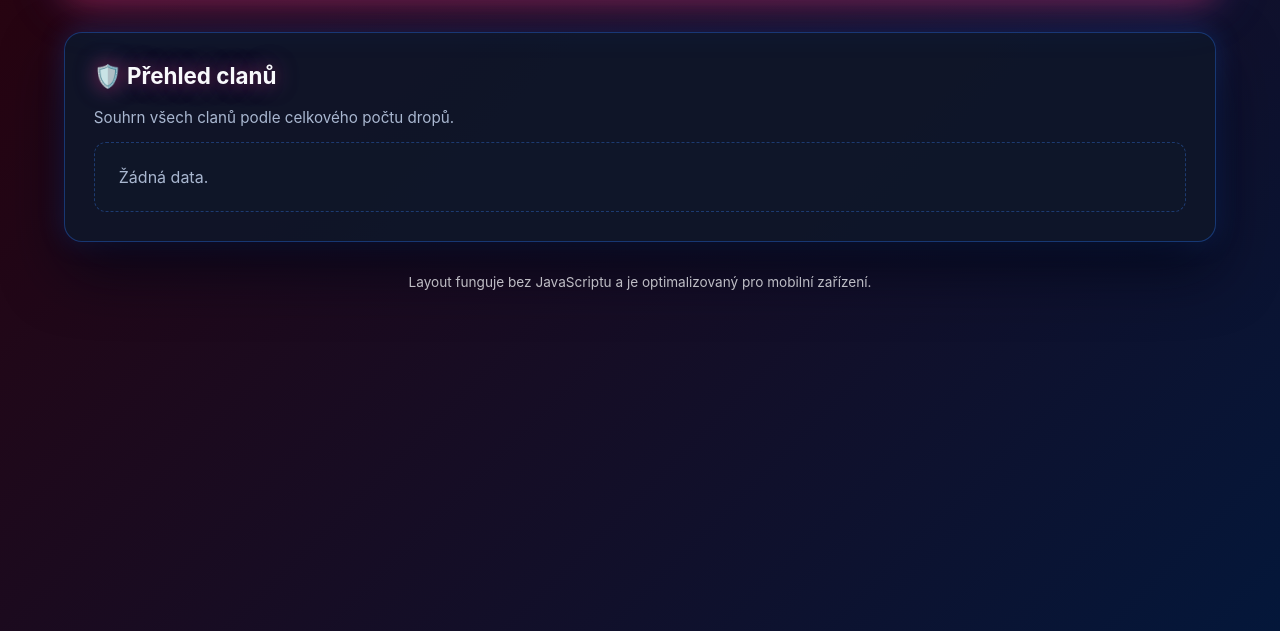
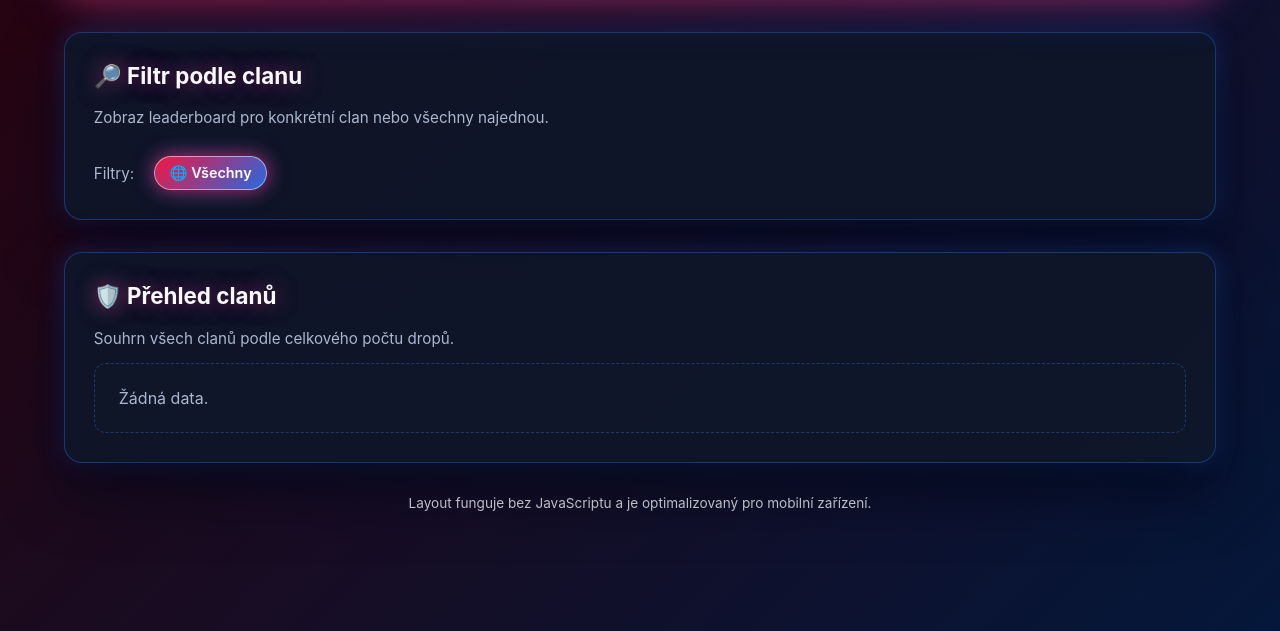
Before and after one commit to trefilmichal-prog/botdc, a PHP site: page / in a window 1280 px wide. Shown: the part 169-800 px from the top of the page. Run offline with PHP 8.4, Linux system fonts and the light colour scheme.

Commit message:
Add clan filter to leaderboard

```diff
--- a/web/index.php
+++ b/web/index.php
@@ -221,18 +221,45 @@ if ($method === 'POST') {
 
 // GET – zobrazit leaderboard
 try {
-    $clanTotals = $pdo->query("
+    $selectedClan = null;
+    if (isset($_GET['clan'])) {
+        $candidateClan = trim((string)$_GET['clan']);
+        if ($candidateClan !== '') {
+            $selectedClan = strtolower($candidateClan);
+        }
+    }
+
+    $clanOptions = $pdo->query("
+        SELECT
+            clan_key,
+            MAX(COALESCE(NULLIF(TRIM(clan_display), ''), 'Nezařazeno')) AS clan_display
+        FROM secret_leaderboard
+        WHERE clan_key IS NOT NULL AND clan_key != ''
+        GROUP BY clan_key
+        ORDER BY clan_display ASC
+    ")->fetchAll(PDO::FETCH_ASSOC);
+
+    $filterClause = '';
+    $filterParams = array();
+    if ($selectedClan !== null) {
+        $filterClause = " AND lower(clan_key) = :clan_key";
+        $filterParams[':clan_key'] = $selectedClan;
+    }
+
+    $stmtTotals = $pdo->prepare("
         SELECT
             COALESCE(clan_key, 'unassigned') AS clan_key_group,
             MAX(COALESCE(NULLIF(TRIM(clan_display), ''), 'Nezařazeno')) AS clan_display,
             SUM(count) AS total_count
         FROM secret_leaderboard
-        WHERE clan_key IS NOT NULL AND clan_key != ''
+        WHERE clan_key IS NOT NULL AND clan_key != ''$filterClause
         GROUP BY clan_key_group
         ORDER BY total_count DESC, clan_display ASC
-    ")->fetchAll(PDO::FETCH_ASSOC);
+    ");
+    $stmtTotals->execute($filterParams);
+    $clanTotals = $stmtTotals->fetchAll(PDO::FETCH_ASSOC);
 
-    $memberRows = $pdo->query("
+    $stmtMembers = $pdo->prepare("
         SELECT
             COALESCE(clan_key, 'unassigned') AS clan_key_group,
             MAX(COALESCE(NULLIF(TRIM(clan_display), ''), 'Nezařazeno')) AS clan_display,
@@ -240,10 +267,12 @@ try {
             MAX(display_name) AS display_name,
             SUM(count) AS count
         FROM secret_leaderboard
-        WHERE clan_key IS NOT NULL AND clan_key != ''
+        WHERE clan_key IS NOT NULL AND clan_key != ''$filterClause
         GROUP BY clan_key_group, user_id
         ORDER BY clan_key_group ASC, count DESC, user_id ASC
-    ")->fetchAll(PDO::FETCH_ASSOC);
+    ");
+    $stmtMembers->execute($filterParams);
+    $memberRows = $stmtMembers->fetchAll(PDO::FETCH_ASSOC);
 
     $stmtLU = $pdo->prepare("SELECT value FROM meta WHERE key = 'last_update'");
     $stmtLU->execute();
@@ -264,6 +293,24 @@ function display_name_label($displayName, $userId) {
         return (string)$userId;
     }
     return $label;
+}
+
+function clan_emoji_label($clanKey, $clanDisplay) {
+    $key = strtolower(trim((string)$clanKey));
+    $map = array(
+        'hrot' => '🛡️',
+    );
+    if (isset($map[$key])) {
+        return $map[$key];
+    }
+    $display = trim((string)$clanDisplay);
+    if ($display !== '') {
+        $displayKey = strtolower($display);
+        if (isset($map[$displayKey])) {
+            return $map[$displayKey];
+        }
+    }
+    return '🏴';
 }
 
 $clanMembers = array();
@@ -345,6 +392,41 @@ foreach ($memberRows as $row) {
             border: 1px solid rgba(255, 255, 255, 0.45);
             box-shadow: 0 0 16px rgba(255, 23, 68, 0.75), 0 0 22px rgba(41, 121, 255, 0.5);
             text-shadow: 0 0 10px rgba(255, 23, 68, 0.8);
+        }
+        .filters {
+            margin-top: 1.8rem;
+            display: flex;
+            flex-wrap: wrap;
+            gap: 0.75rem;
+            align-items: center;
+        }
+        .filter-label {
+            font-size: 0.95rem;
+            color: var(--muted);
+            margin-right: 0.5rem;
+        }
+        .filter-pill {
+            display: inline-flex;
+            align-items: center;
+            gap: 0.35rem;
+            padding: 0.45rem 0.9rem;
+            border-radius: 999px;
+            font-size: 0.9rem;
+            font-weight: 600;
+            border: 1px solid rgba(59, 130, 246, 0.45);
+            background: rgba(15, 23, 42, 0.7);
+            color: #e2e8f0;
+            transition: transform 0.15s ease, box-shadow 0.2s ease;
+        }
+        .filter-pill:hover {
+            transform: translateY(-1px);
+            box-shadow: 0 8px 20px rgba(59, 130, 246, 0.35);
+        }
+        .filter-pill.active {
+            background: linear-gradient(135deg, rgba(255, 23, 68, 0.95), rgba(41, 121, 255, 0.85));
+            border-color: rgba(255, 255, 255, 0.5);
+            color: #fff;
+            box-shadow: 0 0 18px rgba(255, 23, 68, 0.65), 0 0 24px rgba(41, 121, 255, 0.45);
         }
         .layout {
             margin-top: 2rem;
@@ -449,6 +531,31 @@ foreach ($memberRows as $row) {
 
         <section class="layout">
             <div class="card">
+                <h2>🔎 Filtr podle clanu</h2>
+                <p class="subtle">Zobraz leaderboard pro konkrétní clan nebo všechny najednou.</p>
+                <div class="filters">
+                    <span class="filter-label">Filtry:</span>
+                    <?php
+                    $allActive = $selectedClan === null;
+                    ?>
+                    <a class="filter-pill<?php echo $allActive ? ' active' : ''; ?>" href="index.php">🌐 Všechny</a>
+                    <?php foreach ($clanOptions as $option): ?>
+                        <?php
+                        $optionKey = isset($option['clan_key']) ? (string)$option['clan_key'] : '';
+                        if ($optionKey === '') {
+                            continue;
+                        }
+                        $optionDisplay = isset($option['clan_display']) ? (string)$option['clan_display'] : 'Nezařazeno';
+                        $isActive = $selectedClan !== null && strtolower($optionKey) === $selectedClan;
+                        $emoji = clan_emoji_label($optionKey, $optionDisplay);
+                        ?>
+                        <a class="filter-pill<?php echo $isActive ? ' active' : ''; ?>" href="index.php?clan=<?php echo urlencode($optionKey); ?>">
+                            <?php echo htmlspecialchars($emoji . ' ' . $optionDisplay, ENT_QUOTES, 'UTF-8'); ?>
+                        </a>
+                    <?php endforeach; ?>
+                </div>
+            </div>
+            <div class="card">
                 <h2>🛡️ Přehled clanů</h2>
                 <p class="subtle">Souhrn všech clanů podle celkového počtu dropů.</p>
                 <?php if (!$clanTotals): ?>
```
